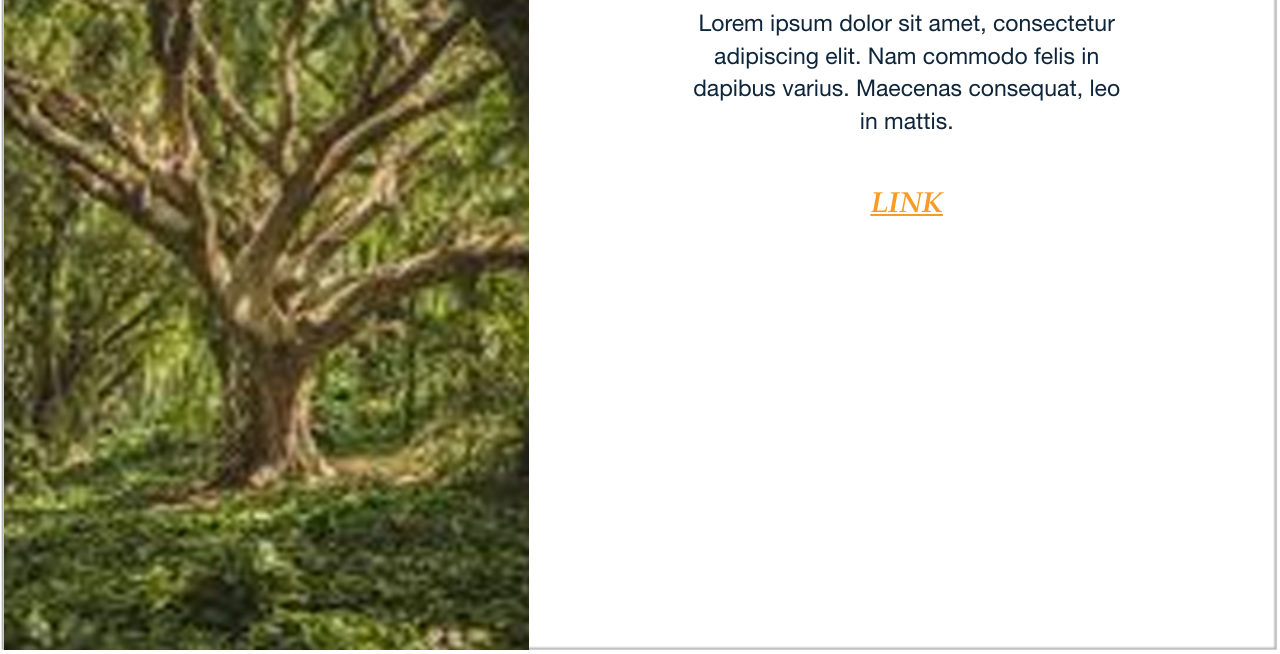
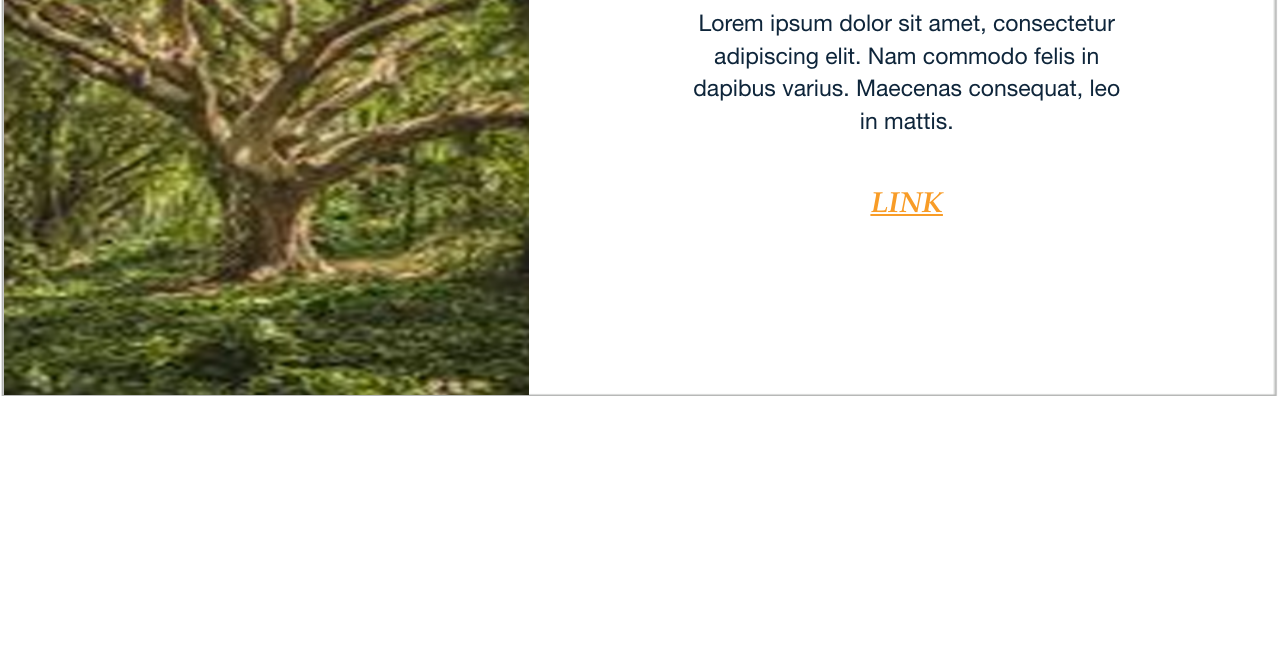
Before and after one commit to rray524/demo, a plain HTML site: page index.html in a window 1280 px wide. Shown: the part 207-861 px from the top of the page. After the commit the page ends 800 px from the top, so only its background shows below. Drawn offline with Linux system fonts and the light colour scheme.

Commit message:
demo
it's a demo

```diff
--- a/css/style.css
+++ b/css/style.css
@@ -12,7 +12,7 @@ img {
   overflow: hidden;
   padding: 4px;
   width: 100%;
-  min-height: 606px;
+ height: 606px;
 }
 @font-face {
     font-family: Palatino;
```
